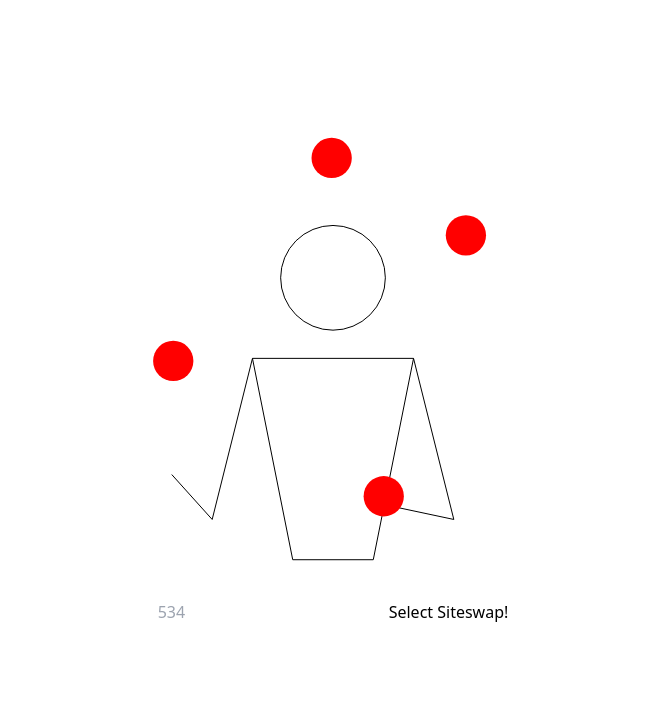
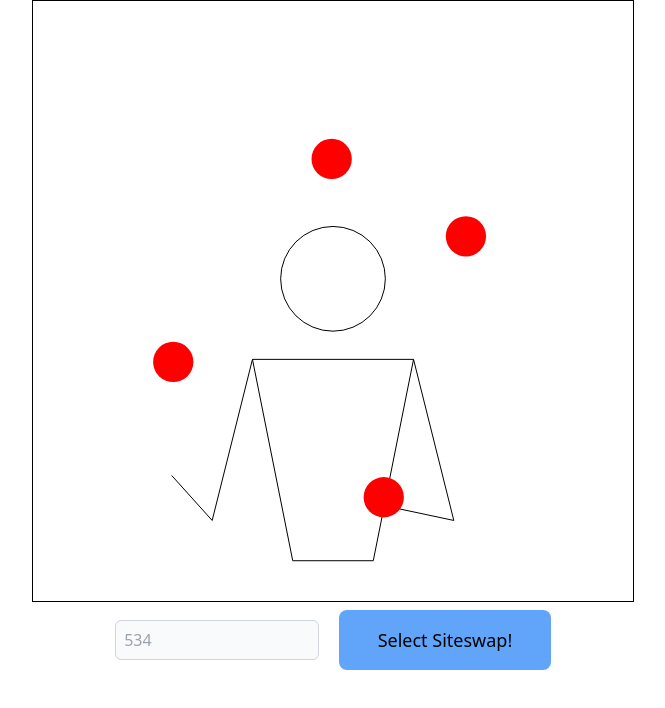
Before and after one commit to HuxleyBerry/siteswap-simulator-react, a Next.js app: page / in a window 1280 px wide. Shown: the top 708 px of the page, without its empty margins (307-972 px from the left). Built offline with nearby package versions, Linux system fonts and the light colour scheme.

Commit message:
fix location of components file

```diff
--- a/src/app/page.js
+++ b/src/app/page.js
@@ -1,7 +1,7 @@
 'use client'
 import "./globals.css";
-import Juggler from '../../components/juggler';
-import SiteswapSelector from "../../components/siteswap-selector";
+import Juggler from '../components/juggler';
+import SiteswapSelector from "../components/siteswap-selector";
 import { useState } from 'react';
 
 export default function Home() {
--- a/components/juggler.jsx
+++ b/src/components/juggler.jsx
@@ -332,5 +332,5 @@ export default function Juggler({dimension, inputSiteswap, beatLength, gravity,
         }
     }, [inputSiteswap]);
 
-    return <canvas ref={canvasRef} width={dimension} height={dimension} className='border border-dashed border-black'></canvas>
+    return <canvas ref={canvasRef} width={dimension} height={dimension} className='border border-black'></canvas>
 }
```
Also changed, not shown: src/components/siteswap-selector.jsx (renamed from components/siteswap-selector.jsx).
